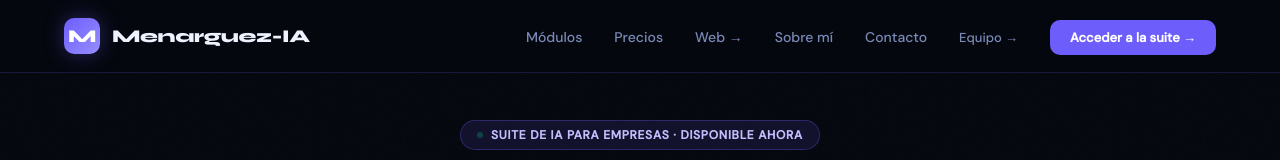
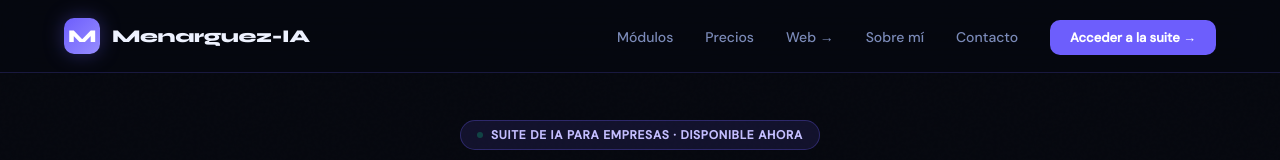
Before and after one commit to Nachomf112/menarguezia-pwa, a plain HTML site: page public/index.html in a window 1280 px wide. Shown: the top 160 px of the page. Drawn offline with Linux system fonts and the light colour scheme.

Commit message:
Update index.html

```diff
--- a/public/index.html
+++ b/public/index.html
@@ -857,7 +857,6 @@ footer {
     <li><a href="https://ai.menarguez-ia.com" target="_blank" rel="noopener">Web →</a></li>
     <li><a href="#sobre-mi">Sobre mí</a></li>
     <li><a href="mailto:info@imenarguez-ia.com">Contacto</a></li>
-    <li><a href="/suite.html" style="color:var(--muted);font-size:13px">Equipo →</a></li>
     <li><a href="/suite.html" class="nav-cta">Acceder a la suite →</a></li>
   </ul>
 </nav>
```
